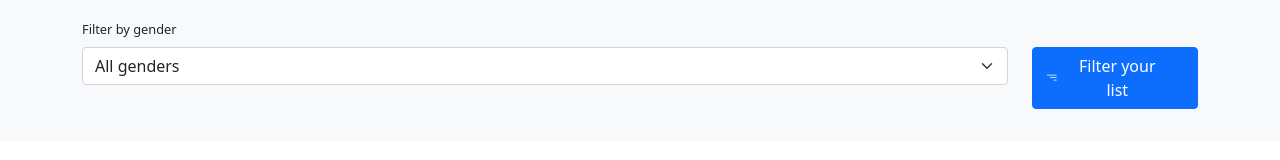
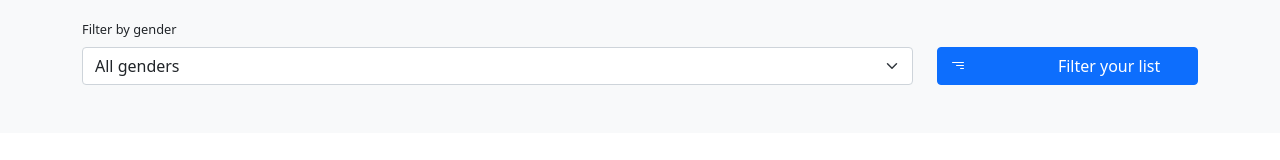
Before and after one commit to KrzysztofGrudzien/user-list, a React (Create React App) app: page / in a window 1280 px wide. Shown: the top 160 px of the page. Built offline with nearby package versions, Linux system fonts and the light colour scheme; no server answers.

Commit message:
add rwd breakpoints for FilterBar component

```diff
--- a/src/components/FilterBar/FilterBar.js
+++ b/src/components/FilterBar/FilterBar.js
@@ -46,8 +46,12 @@ const FilterBar = () => {
                             </Col>
                         </Row>
                         <Row>
-                            <Col sm={10}>
-                                <Form.Select aria-label='Floating label select' onChange={handleFilterGender}>
+                            <Col lg={9} md={8} sm={6} xs={12}>
+                                <Form.Select
+                                    aria-label='Floating label select'
+                                    onChange={handleFilterGender}
+                                    style={{ marginBottom: '1rem' }}
+                                >
                                     <option value='all'>All genders</option>
                                     <option value='male'>Male</option>
                                     <option value='female'>Female</option>
@@ -55,7 +59,7 @@ const FilterBar = () => {
                                     <option value='unknown'>Unknown</option>
                                 </Form.Select>
                             </Col>
-                            <Col sm={2}>
+                            <Col lg={3} md={4} sm={6} xs={12}>
                                 <Button variant='primary' size='md' style={styleButton} type='submit'>
                                     <BsFilterRight style={styleIcon} />
                                     Filter your list
```
